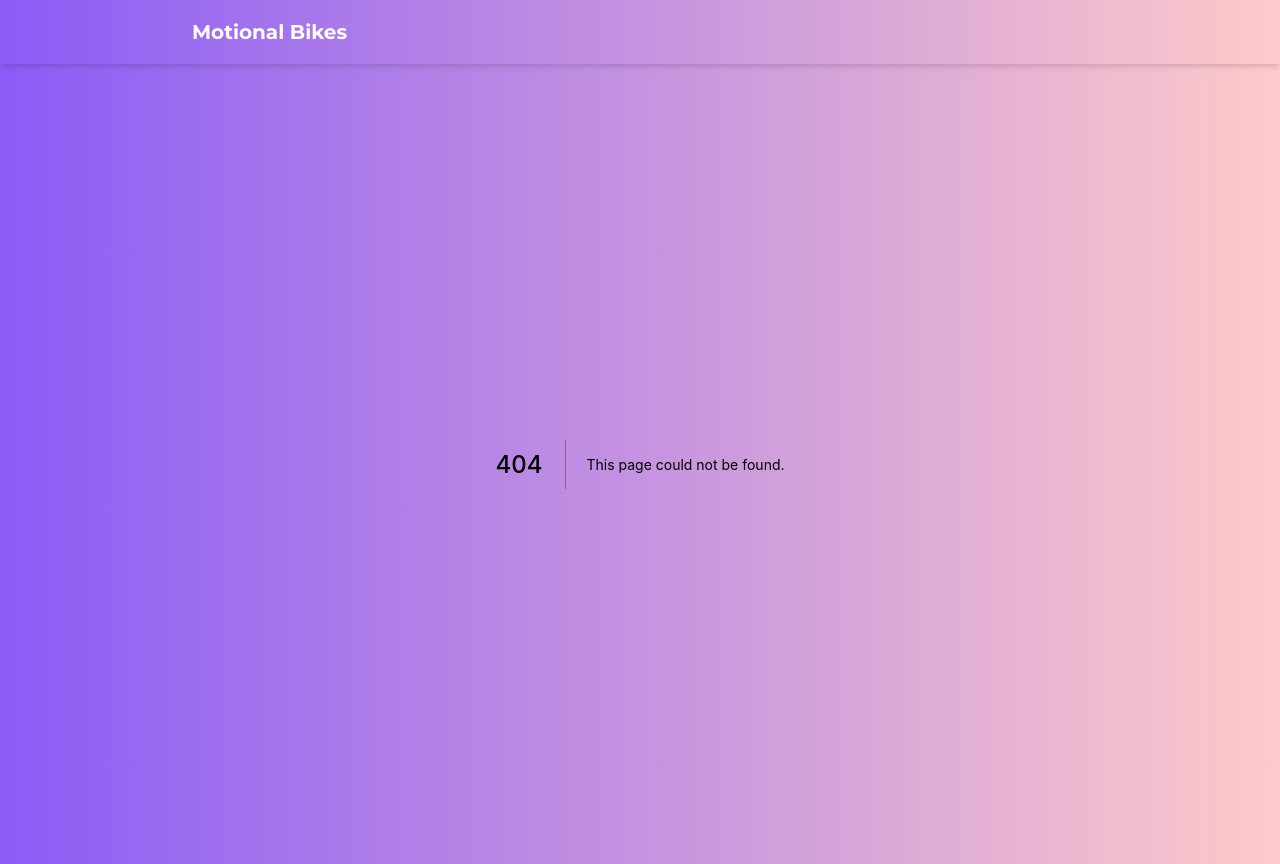
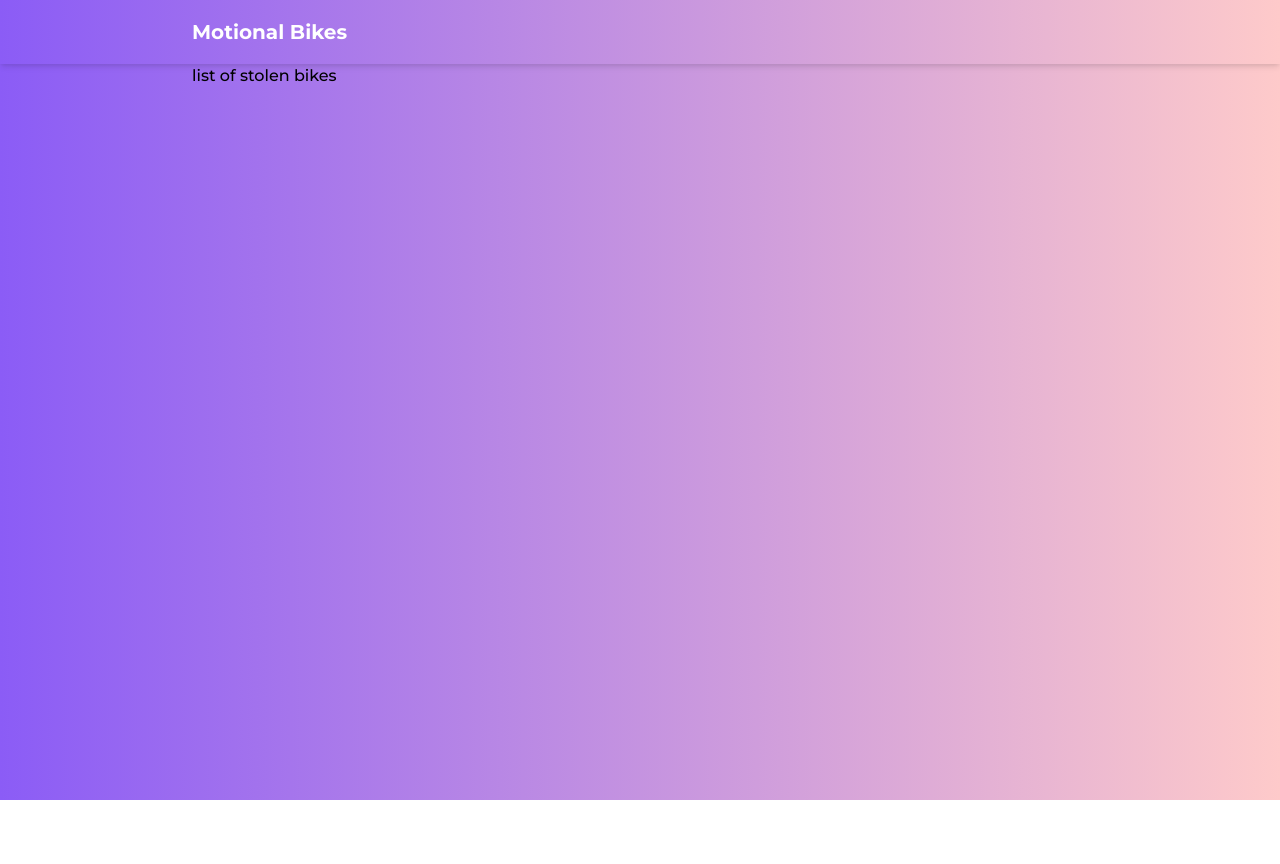
Before and after one commit to uguremirmustafa/motional-bikes, a Next.js app: page /stolen-bikes in a window 1280 px wide. Before the commit this address had no page. After the commit the page ends 800 px from the top, so only its background shows below. Built offline with nearby package versions, Linux system fonts and the light colour scheme.

Commit message:
added stolen-bikes route

```diff
--- /dev/null
+++ b/pages/stolen-bikes.js
@@ -0,0 +1,7 @@
+import React from 'react';
+
+function Stolen() {
+  return <div>list of stolen bikes</div>;
+}
+
+export default Stolen;
```
